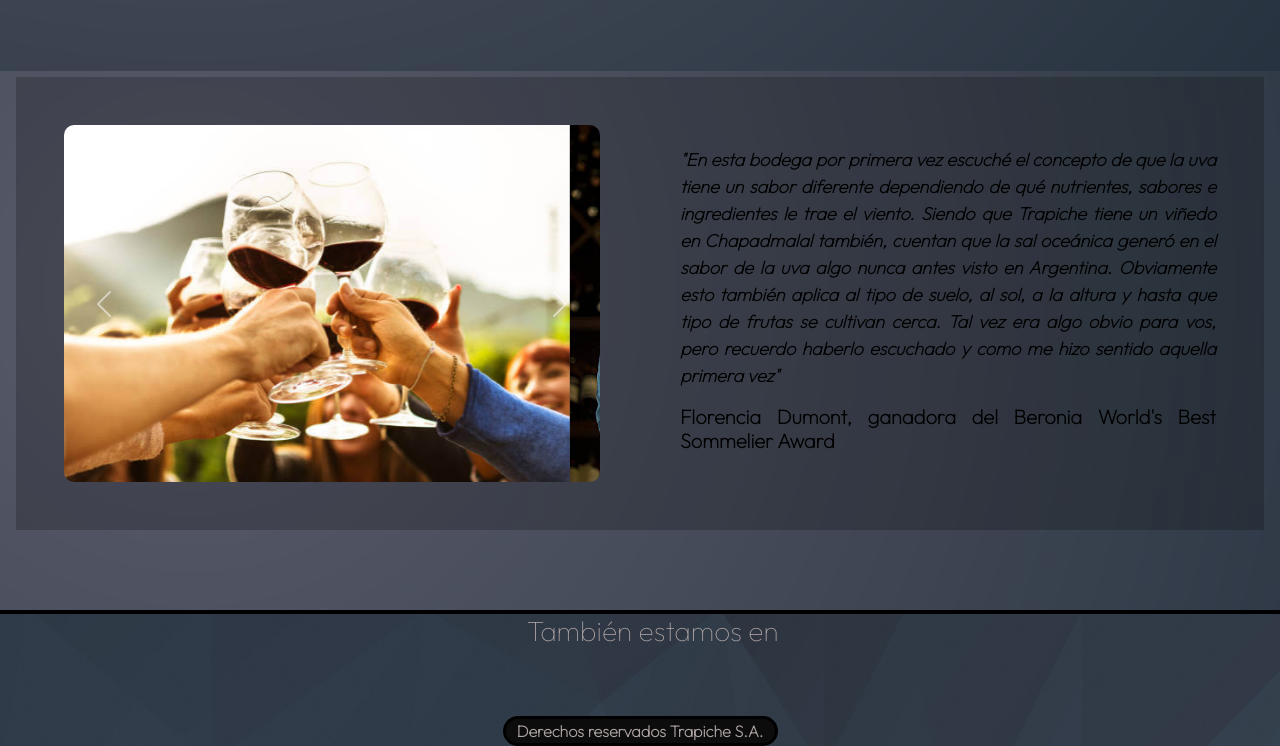
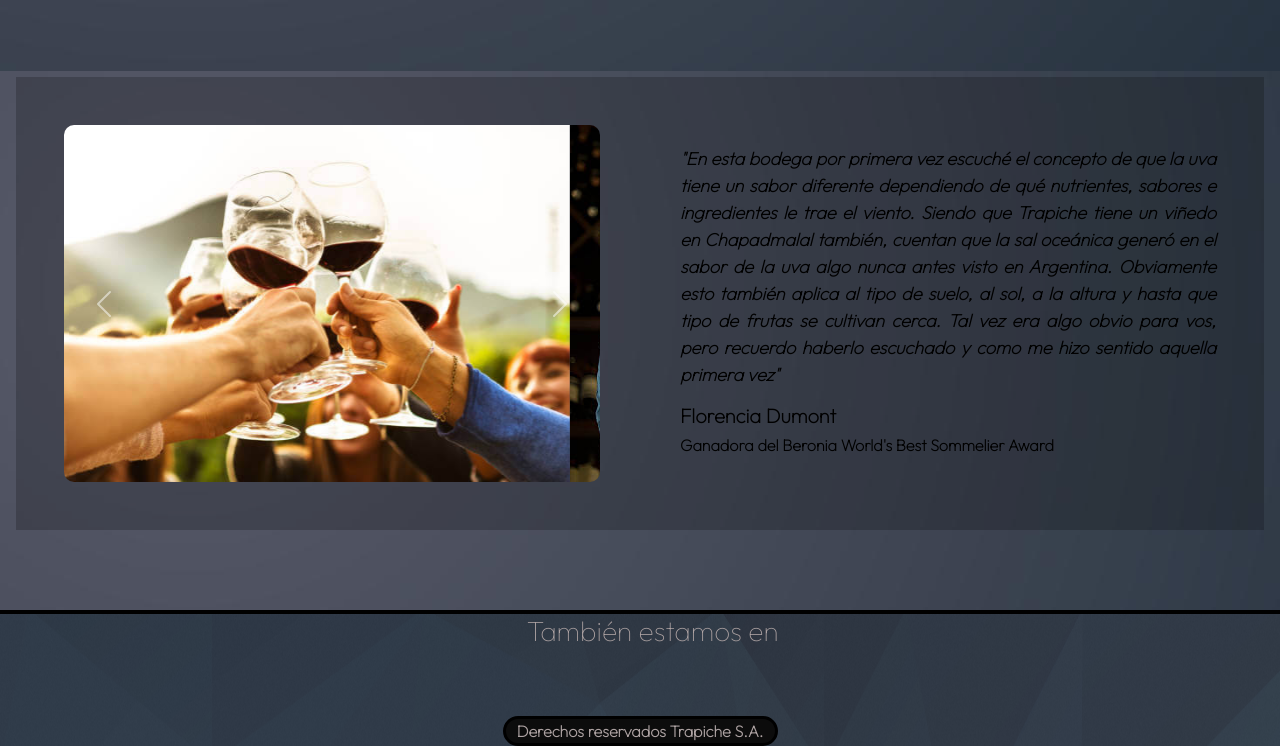
Before and after one commit to nawish/proyecto-nahuel-diaz-parrilla, a website: page index.html in a window 1280 px wide. Shown: the part 1009-1755 px from the top of the page. Drawn offline with nearby package versions, Linux system fonts and the light colour scheme; some icons are missing.

Commit message:
Editando título

```diff
--- a/index.html
+++ b/index.html
@@ -116,7 +116,8 @@
                                 <div class="p-3">
                                     <div>
                                         <p style="font-style: oblique;">"En esta bodega por primera vez escuché el concepto de que la uva tiene un sabor diferente dependiendo de qué nutrientes, sabores e ingredientes le trae el viento. Siendo que Trapiche tiene un viñedo en Chapadmalal también, cuentan que la sal oceánica generó en el sabor de la uva algo nunca antes visto en Argentina. Obviamente esto también aplica al tipo de suelo, al sol, a la altura y hasta que tipo de frutas se cultivan cerca. Tal vez era algo obvio para vos, pero recuerdo haberlo escuchado y como me hizo sentido aquella primera vez"</p>
-                                        <h5 style="font-weight: bolder">Florencia Dumont, ganadora del Beronia World's Best Sommelier Award
+                                        <h5 style="font-weight: bolder">Florencia Dumont
+                                        <h6 style="font-weight: bolder"> Ganadora del Beronia World's Best Sommelier Award </h6>
 
                                         </h5>
                                     </div>
```
